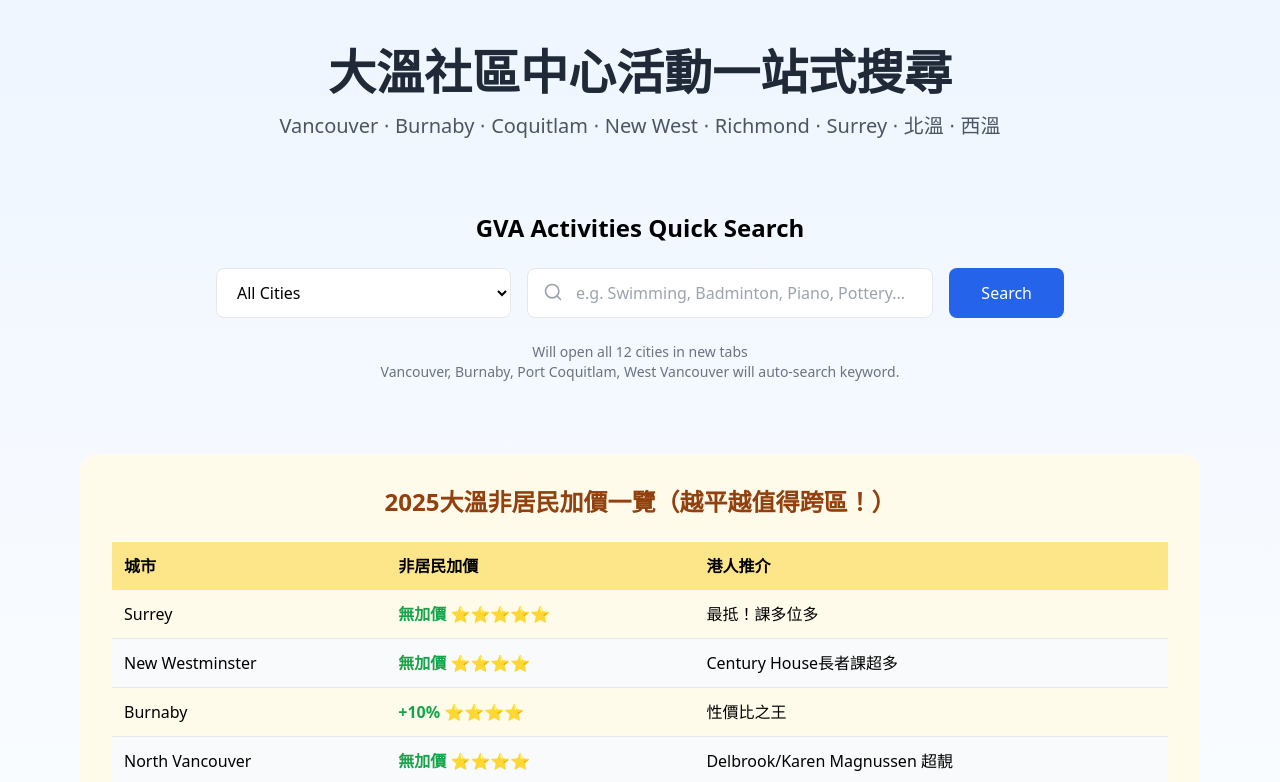
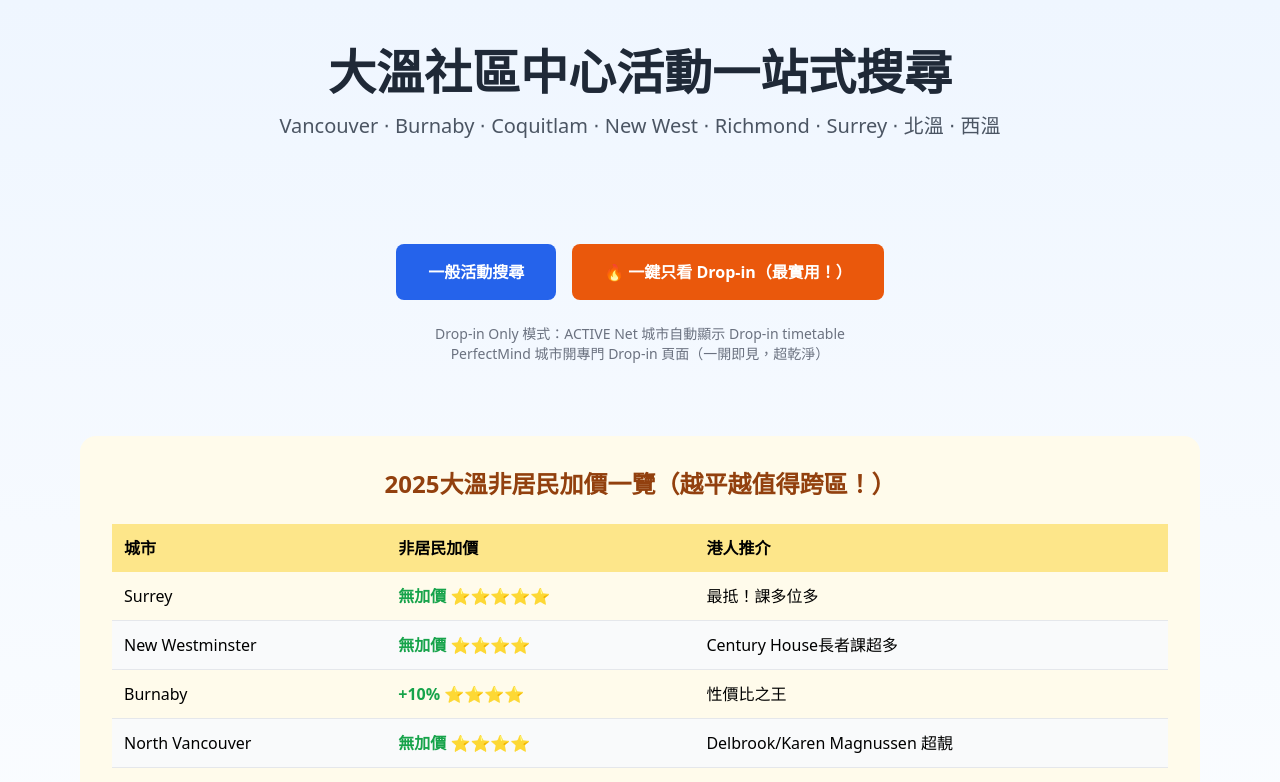
Before and after one commit to hkhenry-web/gva-activities, a Next.js app: page / in a window 1280 px wide. Shown: the top 782 px of the page. Built offline with nearby package versions, Linux system fonts and the light colour scheme.

Commit message:
Update ActivitySearch.tsx

```diff
--- a/components/ActivitySearch.tsx
+++ b/components/ActivitySearch.tsx
@@ -3,135 +3,67 @@
 import { useState } from 'react';
 import { Search } from 'lucide-react';
 
-const cities = {
-  all: { name: 'All Cities', url: '',supportsKeyword: false }, // 只是用來做選單
-  vancouver: {
-    name: 'Vancouver',
-    url: 'https://anc.ca.apm.activecommunities.com/vancouver/activity/search?activitySearchText=',
-    supportsKeyword: false
-  },
-  burnaby: {
-    name: 'Burnaby',
-    url: 'https://ca.apm.activecommunities.com/burnaby/activity/search?activitySearchText=',
-    supportsKeyword: false
-  },
-  coquitlam: {
-    name: 'Coquitlam',
-    url: 'https://cityofcoquitlam.perfectmind.com/23902/Clients/BookMe4?widgetId=15f6af07-39c5-473e-b053-96653f77a406&embed=False',
-    supportsKeyword: false
-  },
-  portcoquitlam: {
-    name: 'Port Coquitlam',
-    url: 'https://ca.apm.activecommunities.com/cityofportcoquitlam/activity/search?activitySearchText=',
-    supportsKeyword: false
-  },
-  portmoody: {
-    name: 'Port Moody',
-    url: 'https://cityofportmoody.perfectmind.com/Contacts/BookMe4?widgetId=15f6af07-39c5-473e-b053-96653f77a406&embed=False',
-    supportsKeyword: false
-  },
-  newwest: {
-    name: 'New Westminster',
-    url: 'https://cityofnewwestminster.perfectmind.com/23693/Clients/BookMe4?widgetId=50a33660-b4f7-44d9-9256-e10effec8641',
-    supportsKeyword: false
-  },
-  richmond: {
-    name: 'Richmond',
-    url: 'https://richmondcity.perfectmind.com/23650/Clients/BookMe4?widgetId=15f6af07-39c5-473e-b053-96653f77a406',
-    supportsKeyword: false
-  },
-  surrey: {
-    name: 'Surrey',
-    url: 'https://cityofsurrey.perfectmind.com/23615/Clients/BookMe4?widgetId=b4059e75-9755-401f-a7b5-d7c75361420d',
-    supportsKeyword: false
-  },
-  northvan: {
-    name: 'North Vancouver (City + District)',
-    url: 'https://nvrc.perfectmind.com/23734/Clients/BookMe4?widgetId=a28b2c65-61af-407f-80d1-eaa58f30a94a',
-    supportsKeyword: false
-  },
-  westvan: {
-    name: 'West Vancouver',
-    url: 'https://ca.apm.activecommunities.com/westvanrec/activity_search?activitySearchText=',
-    supportsKeyword: false
-  },
-  delta: {
-    name: 'Delta',
-    url: 'https://cityofdelta.perfectmind.com/24140/Clients/BookMe4?widgetId=83ce4775-1cd3-4f8f-8189-768fa00e599a',
-    supportsKeyword: false
-  },
-  mapleridge: {
-    name: 'Maple Ridge',
-    url: 'https://cityofmapleridge.perfectmind.com/23724/Reports/BookMe4?widgetId=47fd20cf-24b1-4cbe-89a0-d25473cacb49',
-    supportsKeyword: false
-  },
-} as const;
+const regularCities = {
+  // ... 您原本嘅 cities object（一般搜尋用）
+};
 
-type CityKey = keyof typeof cities;
+const dropInCities = {
+  vancouver: { name: 'Vancouver', url: 'https://anc.ca.apm.activecommunities.com/vancouver/activity/search?activitySearchText=drop-in' },
+  burnaby: { name: 'Burnaby', url: 'https://ca.apm.activecommunities.com/burnaby/activity/search?activitySearchText=drop-in' },
+  coquitlam: { name: 'Coquitlam', url: 'https://cityofcoquitlam.perfectmind.com/23902/Clients/BookMe4BookingPages/Classes?calendarId=e827dd8f-aa12-4dcd-9cdb-5cf4fcf24c30&widgetId=15f6af07-39c5-473e-b053-96653f77a406&embed=False' }, // Adult Drop-in
+  portcoquitlam: { name: 'Port Coquitlam', url: 'https://ca.apm.activecommunities.com/cityofportcoquitlam/activity/search?activitySearchText=drop-in' },
+  portmoody: { name: 'Port Moody', url: 'https://cityofportmoody.perfectmind.com/Contacts/BookMe4?widgetId=15f6af07-39c5-473e-b053-96653f77a406&embed=False' }, // 主頁最快，用戶可即刻 filter Drop-in
+  newwest: { name: 'New Westminster', url: 'https://cityofnewwestminster.perfectmind.com/23693/Clients/BookMe4BookingPages/Classes?calendarId=510214f6-df2d-4ead-9caf-e3883d73d090&widgetId=50a33660-b4f7-44d9-9256-e10effec8641&embed=False' }, // Sports Drop-in（您想要嘅格式）
+  richmond: { name: 'Richmond', url: 'https://richmondcity.perfectmind.com/23650/Clients/BookMe4BookingPages/BookingCoursesPage?calendarId=80fd179d-4560-48e7-9f7c-9c59b7568e8d&widgetId=15f6af07-39c5-473e-b053-96653f77a406&embed=False' }, // Sports Drop-in
+  surrey: { name: 'Surrey', url: 'https://cityofsurrey.perfectmind.com/23615/Clients/BookMe4BookingPages/Classes?calendarId=be083bfc-aeee-4c7a-aa26-07eb679e18a6&widgetId=b4059e75-9755-401f-a7b5-d7c75361420d&embed=False' }, // Drop-in Sports（超齊！）
+  northvan: { name: 'North Vancouver', url: 'https://nvrc.perfectmind.com/23734/Clients/BookMe4?widgetId=a28b2c65-61af-407f-80d1-eaa58f30a94a' }, // 主頁最快
+  westvan: { name: 'West Vancouver', url: 'https://ca.apm.activecommunities.com/westvanrec/activity_search?activitySearchText=drop-in' },
+  delta: { name: 'Delta', url: 'https://cityofdelta.perfectmind.com/24140/Clients/BookMe4?widgetId=83ce4775-1cd3-4f8f-8189-768fa00e599a' }, // 主頁最快
+  mapleridge: { name: 'Maple Ridge', url: 'https://cityofmapleridge.perfectmind.com/23724/Reports/BookMe4?widgetId=47fd20cf-24b1-4cbe-89a0-d25473cacb49' },
+};
 
 export default function ActivitySearch() {
   const [keyword, setKeyword] = useState('');
-  const [selectedCity, setSelectedCity] = useState<CityKey>('all');
+  const [selectedCity, setSelectedCity] = useState<'all' | 'dropin'>('all');
 
   const handleSearch = () => {
-    const term = keyword.trim();
-    if (!term) return;
+    const term = keyword.trim() || 'drop-in'; // 預設 drop-in
 
-    const encoded = encodeURIComponent(term);
+    const citiesToUse = selectedCity === 'dropin' ? dropInCities : regularCities;
+    const citiesToOpen = selectedCity === 'all' ? Object.values(citiesToUse) : [citiesToUse[selectedCity] || Object.values(citiesToUse)[0]];
 
-    // 決定要開哪些城市
-    const citiesToOpen = selectedCity === 'all'
-      ? (Object.keys(cities).filter(k => k !== 'all') as CityKey[])
-      : [selectedCity];
-
-   citiesToOpen.forEach((key) => {
-  const city = cities[key];
-  const finalUrl = 'supportsKeyword' in city && city.supportsKeyword
-    ? city.url + encoded
-    : city.url;
-  window.open(finalUrl, '_blank', 'noopener,noreferrer');
-});
+    citiesToOpen.forEach((city) => {
+      const finalUrl = city.url.includes('activitySearchText=') ? city.url + encodeURIComponent(term) : city.url;
+      window.open(finalUrl, '_blank', 'noopener,noreferrer');
+    });
   };
 
   return (
     <div className="w-full max-w-4xl mx-auto p-6 space-y-6">
-      <h2 className="text-2xl font-bold text-center">GVA Activities Quick Search</h2>
+      {/* 原本搜尋列保持不變 */}
 
-      <div className="flex flex-col sm:flex-row gap-4">
-        <select
-          value={selectedCity}
-          onChange={(e) => setSelectedCity(e.target.value as CityKey)}
-          className="px-4 py-3 border rounded-lg bg-white dark:bg-gray-800"
+      <div className="flex justify-center gap-4 mt-8">
+        <button
+          onClick={() => setSelectedCity('all')}
+          className={`px-8 py-4 rounded-lg font-bold transition ${selectedCity === 'all' ? 'bg-blue-600 text-white' : 'bg-gray-200 dark:bg-gray-700'}`}
         >
-          {Object.entries(cities).map(([key, city]) => (
-            <option key={key} value={key}>{city.name}</option>
-          ))}
-        </select>
-
-        <div className="relative flex-1">
-          <input
-            type="text"
-            value={keyword}
-            onChange={(e) => setKeyword(e.target.value)}
-            onKeyDown={(e) => e.key === 'Enter' && handleSearch()}
-            placeholder="e.g. Swimming, Badminton, Piano, Pottery..."
-            className="w-full px-4 py-3 pl-12 border rounded-lg bg-white dark:bg-gray-800"
-          />
-          <Search className="absolute left-4 top-3.5 h-5 w-5 text-gray-400" />
-        </div>
-
+          一般活動搜尋
+        </button>
         <button
-          onClick={handleSearch}
-          className="px-8 py-3 bg-blue-600 text-white rounded-lg hover:bg-blue-700 transition"
+          onClick={() => {
+            setSelectedCity('dropin');
+            setKeyword(''); // Drop-in mode 唔使關鍵字
+            handleSearch();
+          }}
+          className="px-8 py-4 bg-orange-600 text-white rounded-lg font-bold hover:bg-orange-700 transition"
         >
-          Search
+          🔥 一鍵只看 Drop-in（最實用！）
         </button>
       </div>
 
       <p className="text-center text-sm text-gray-500">
-        {selectedCity === 'all' ? 'Will open all 12 cities in new tabs' : 'Will open only selected city'}
-        <br />
-        Vancouver, Burnaby, Port Coquitlam, West Vancouver will auto-search keyword.
+        Drop-in Only 模式：ACTIVE Net 城市自動顯示 Drop-in timetable<br />
+        PerfectMind 城市開專門 Drop-in 頁面（一開即見，超乾淨）
       </p>
     </div>
   );
```
